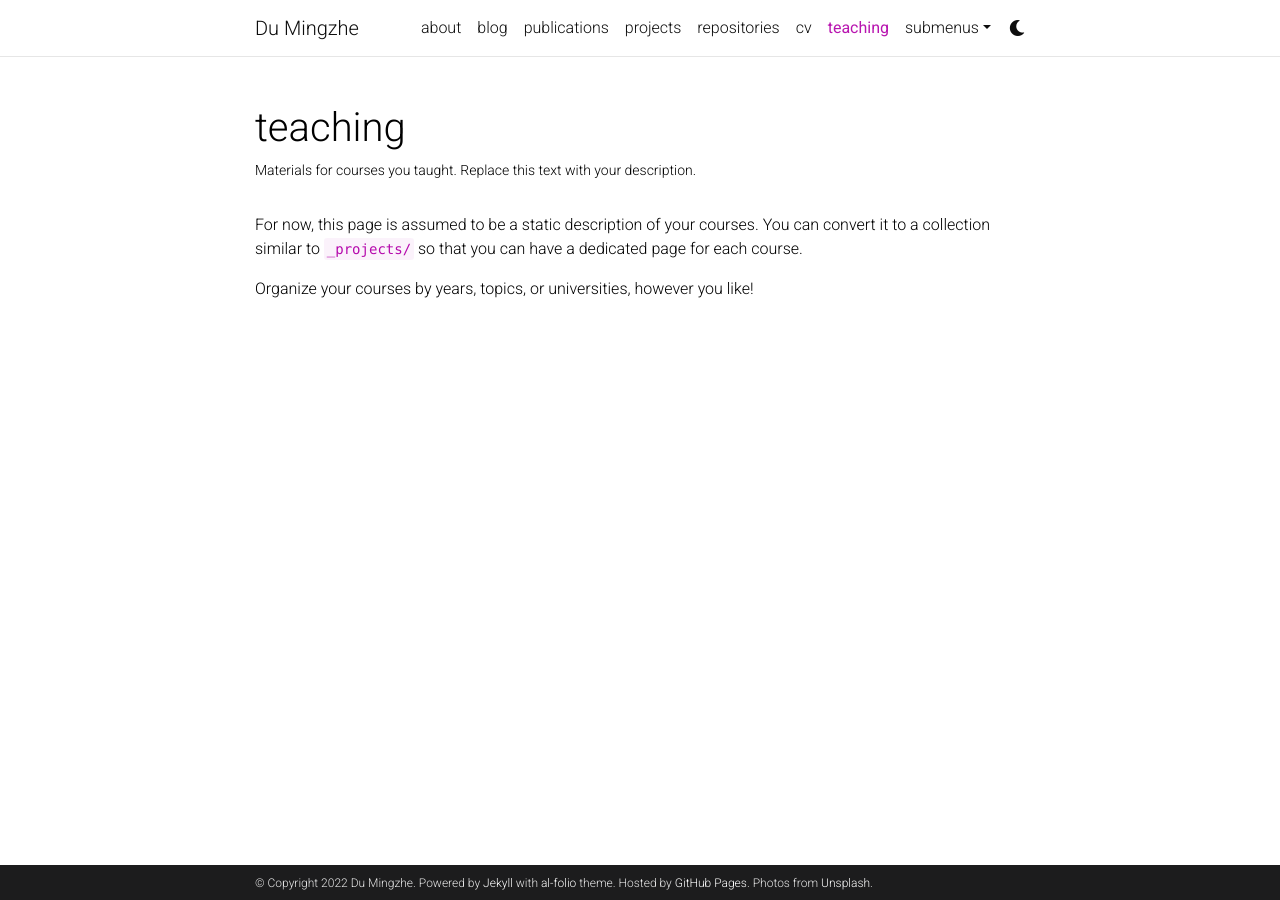
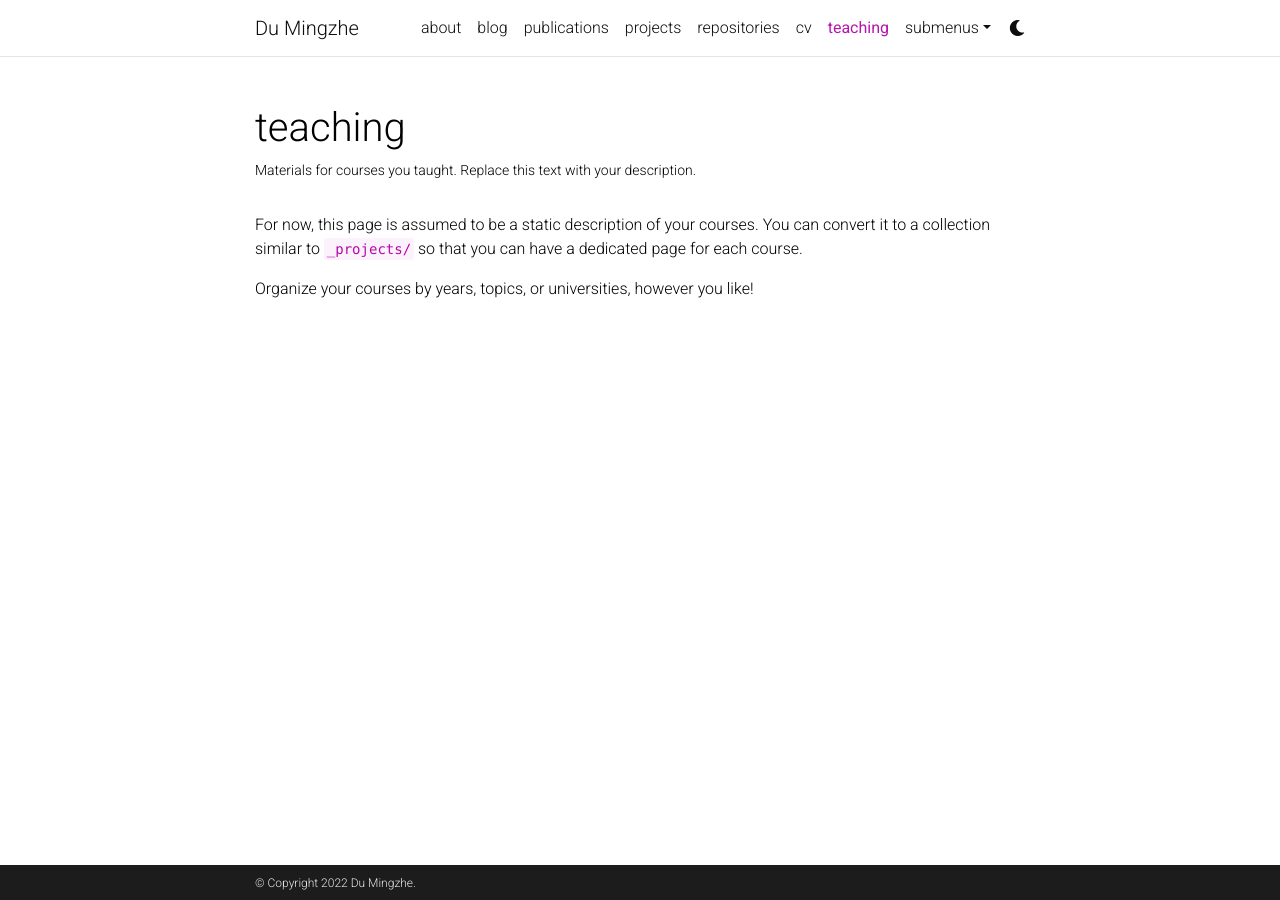
Before and after one commit to Elfsong/elfsong.github.io-, a Jekyll site: the page built from _pages/teaching.md, in a window 1280 px wide. Built offline with Jekyll 4.4.1, drawn with Linux system fonts in a browser that asks for light colours; comment, search, counter and statistics services are not loaded; a style sheet for code colours, icons or effects is not loaded.

Commit message:
Update _config.yml

```diff
--- a/_config.yml
+++ b/_config.yml
@@ -6,12 +6,12 @@ title: Du Mingzhe # the website title (if blank, full name will be used instead)
 first_name: Du
 last_name: Mingzhe
 email: mingzhe@nus.edu.sg
-description: > # the ">" symbol means to ignore newlines until "footer_text:"
-  A simple, whitespace theme for academics. Based on [*folio](https://github.com/bogoli/-folio) design.
-footer_text: >
-  Powered by <a href="https://jekyllrb.com/" target="_blank">Jekyll</a> with <a href="https://github.com/alshedivat/al-folio">al-folio</a> theme.
-  Hosted by <a href="https://pages.github.com/" target="_blank">GitHub Pages</a>.
-  Photos from <a href="https://unsplash.com" target="_blank">Unsplash</a>.
+description: >
+  The personal page of Du Mingzhe.
+# footer_text: >
+#   Powered by <a href="https://jekyllrb.com/" target="_blank">Jekyll</a> with <a href="https://github.com/alshedivat/al-folio">al-folio</a> theme.
+#   Hosted by <a href="https://pages.github.com/" target="_blank">GitHub Pages</a>.
+#   Photos from <a href="https://unsplash.com" target="_blank">Unsplash</a>.
 keywords: jekyll, jekyll-theme, academic-website, portfolio-website  # add your own keywords or leave empty
 
 lang: en # the language of your site (for example: en, fr, cn, ru, etc.)
```
